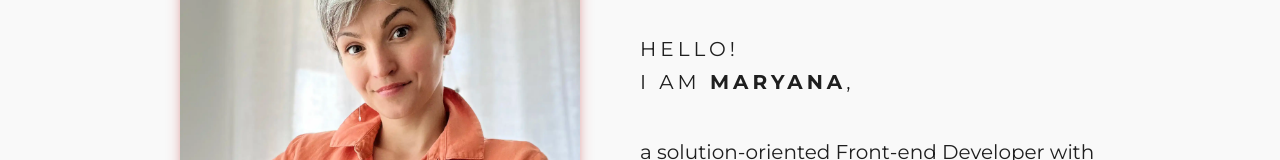
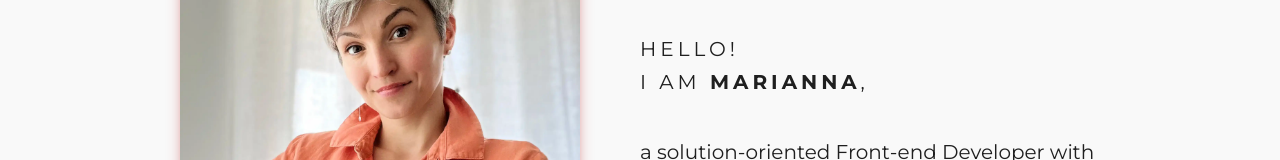
Before and after one commit to maryana-reznychenko/my-portfolio, a React (Vite) app: page / in a window 1280 px wide. Shown: the part 417-577 px from the top of the page. Built offline with nearby package versions, Linux system fonts and the light colour scheme.

Commit message:
Changed my name.

```diff
--- a/src/pages/landing_page/sections/HeroSection.jsx
+++ b/src/pages/landing_page/sections/HeroSection.jsx
@@ -14,7 +14,7 @@ const HeroSection = () => {
         <div className="w-auto h-auto bg-background  m-auto">
           <img
             src={hero_photo}
-            alt="Photo where Maryana smiles and wears an orange shirt"
+            alt="Photo where Marianna smiles and wears an orange shirt"
             width="300"
             height="400"
             className=" lg:h-[533px] lg:w-[400px] m-auto object-cover shadow-lg shadow-[#C22A29]/50 rounded "
@@ -22,7 +22,7 @@ const HeroSection = () => {
         </div>
         <div className="flex-1 max-w-[85%] lg:max-w-[50%]">
           <h2 className="leading-relaxed">
-            HELLO! <br /> I AM <span className="font-bold">MARYANA</span>,
+            HELLO! <br /> I AM <span className="font-bold">MARIANNA</span>,
           </h2>
           <p>
             a solution-oriented Front-end Developer with UX-UI skills. <br />I
```
